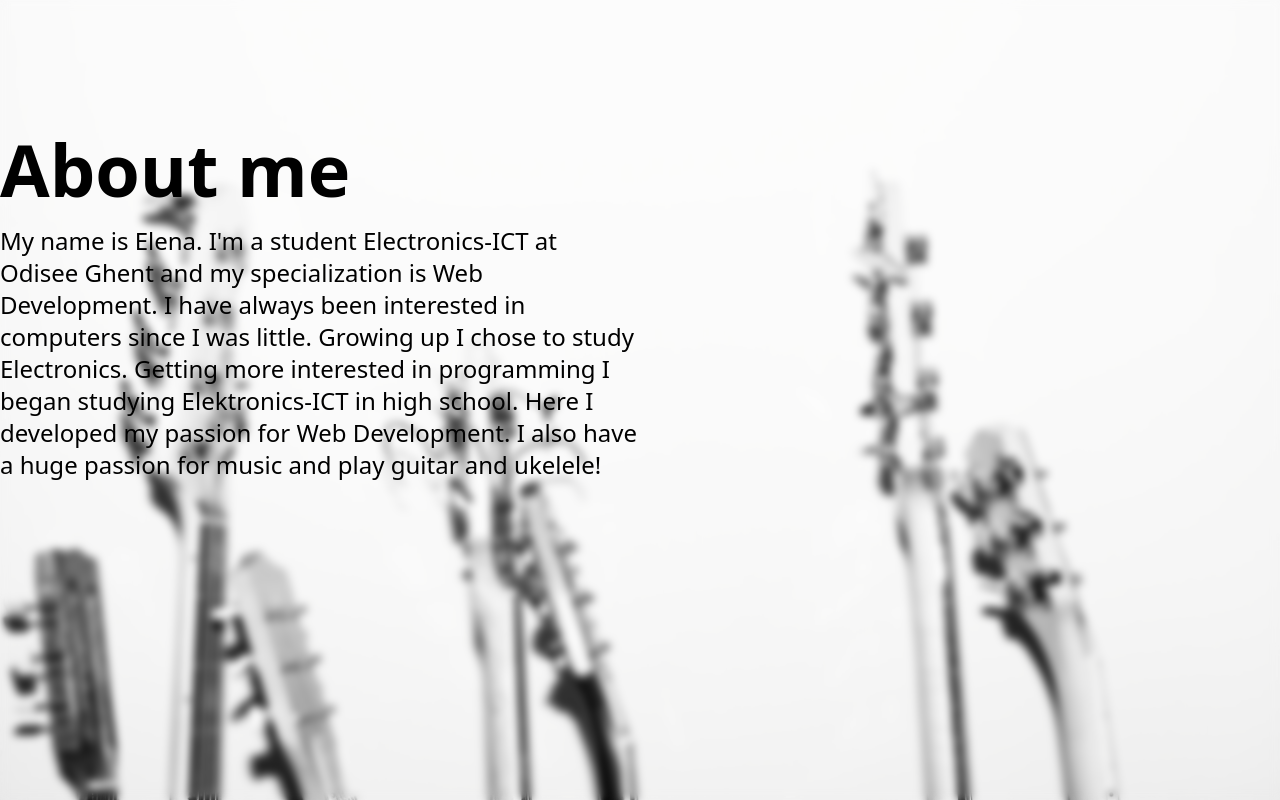
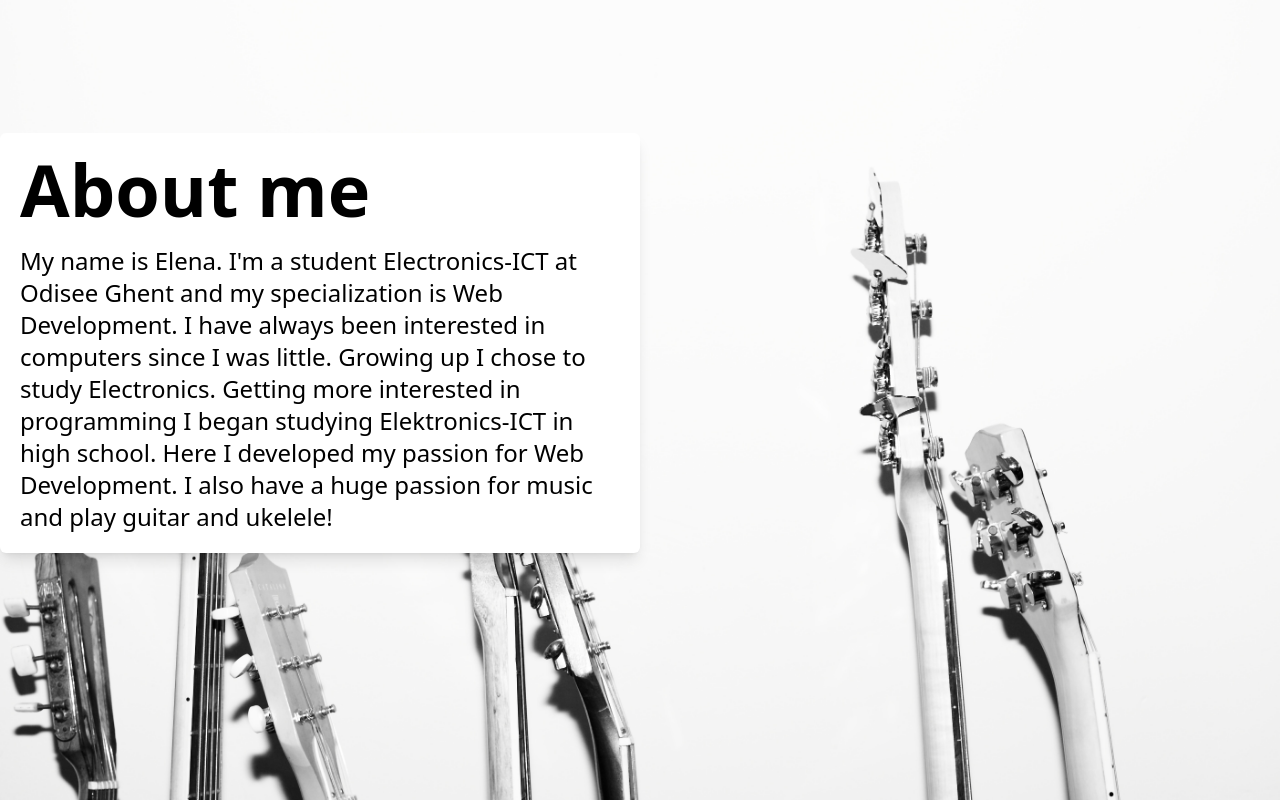
Before and after one commit to ElenaDierickx/Portfolio-Next, a Next.js app: page /components/about in a window 1280 px wide. Built offline with nearby package versions, Linux system fonts and the light colour scheme.

Commit message:
About white

```diff
--- a/pages/components/about.js
+++ b/pages/components/about.js
@@ -1,10 +1,10 @@
 export default function About() {
     return (
         <div id="about" className="h-[100vh] flex flex-col bg-guitars bg-cover bg-center ">
-            <div className="h-full w-full backdrop-blur-sm flex flex-col">
+            <div className="h-full w-full flex flex-col">
                 <div className="basis-2/12"></div>
                 <div className="basis-10/12 flex sm:flex-row flex-col sm:justify-between container mx-auto">
-                    <div className="sm:w-2/4 w-3/4 mx-5 sm:mx-0">
+                    <div className="sm:w-2/4 w-3/4 mx-5 sm:mx-0 bg-white h-fit p-5 rounded-md shadow-lg">
                         <h5 className="font-semibold xl:text-7xl lg:text-6xl md:text-5xl text-4xl">About me</h5>
                         <p className="sm:pt-5 pt-2 w-full xl:text-2xl lg:text-xl md:text-lg">
                             My name is Elena. I&apos;m a student Electronics-ICT at Odisee Ghent and my specialization is Web Development. I have
```
